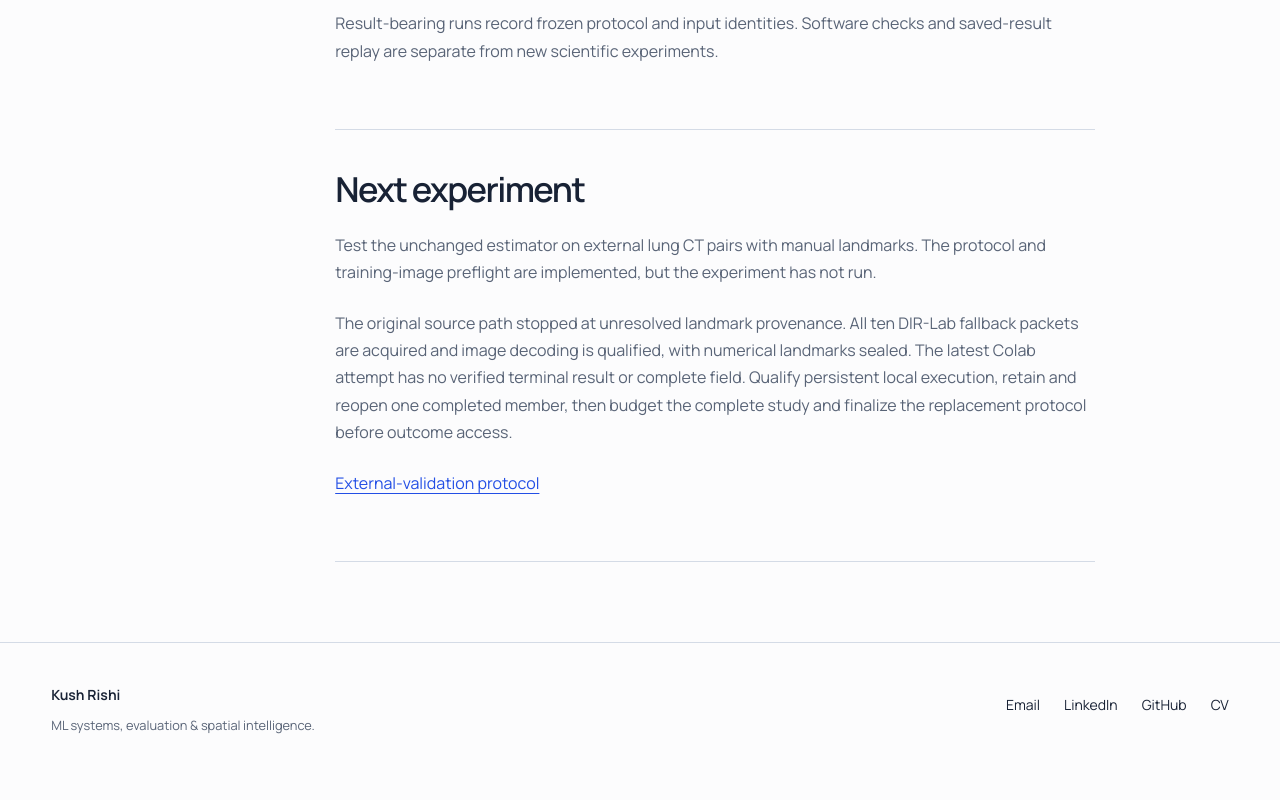
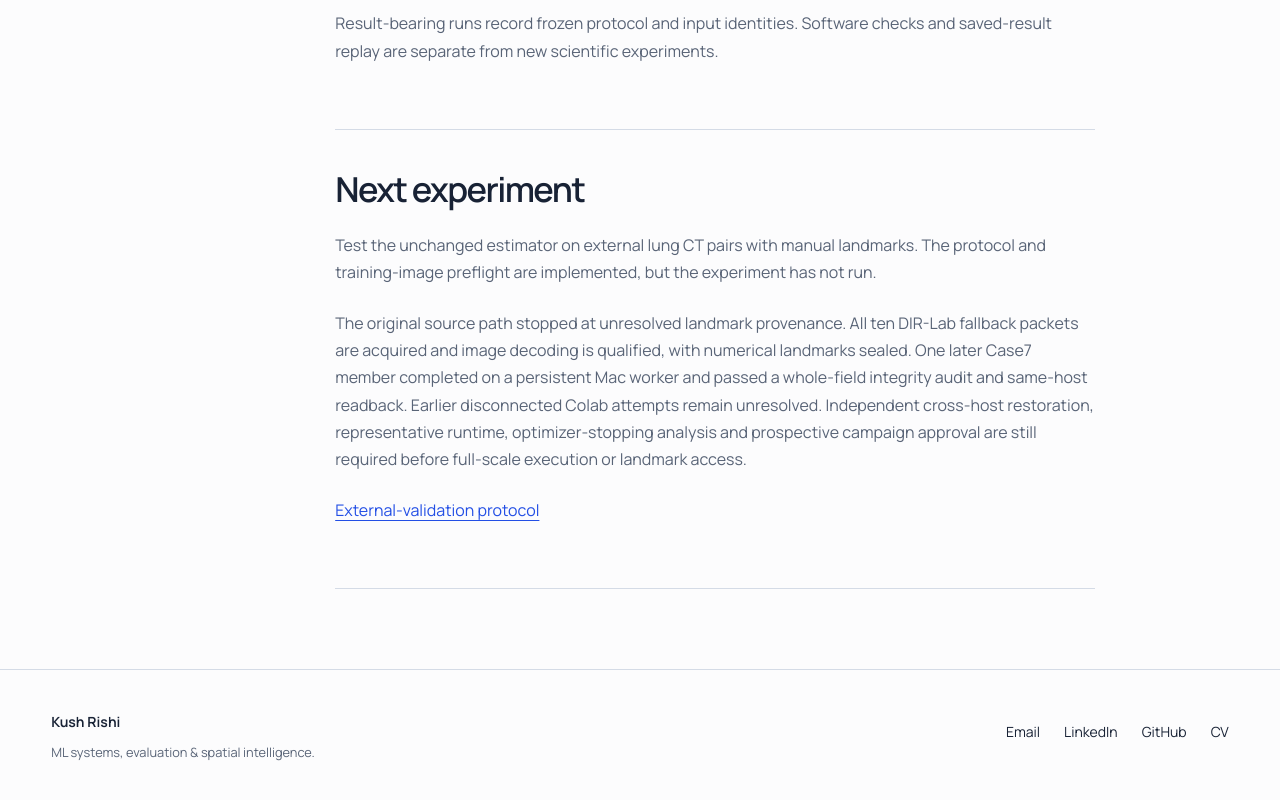
Before and after one commit to Kushrishi/kushrishi.com, a Next.js app: page /research/truemargin in a window 1280 px wide. Shown: the part 5248-6048 px from the top of the page. Built offline with nearby package versions, Linux system fonts and the light colour scheme.

Commit message:
docs: update TrueMargin next-study status to completed Mac member (#29)

```diff
--- a/app/research/truemargin/page.tsx
+++ b/app/research/truemargin/page.tsx
@@ -258,10 +258,12 @@ export default function Page() {
                 The original source path stopped at unresolved landmark
                 provenance. All ten DIR-Lab fallback packets are acquired and
                 image decoding is qualified, with numerical landmarks sealed.
-                The latest Colab attempt has no verified terminal result or
-                complete field. Qualify persistent local execution, retain and
-                reopen one completed member, then budget the complete study and
-                finalize the replacement protocol before outcome access.
+                One later Case7 member completed on a persistent Mac worker
+                and passed a whole-field integrity audit and same-host readback.
+                Earlier disconnected Colab attempts remain unresolved.
+                Independent cross-host restoration, representative runtime,
+                optimizer-stopping analysis and prospective campaign approval
+                are still required before full-scale execution or landmark access.
               </p>
               <p>
                 <a href="https://github.com/Kushrishi/truemargin/blob/main/docs/external_lung_validation_protocol.md">
```
